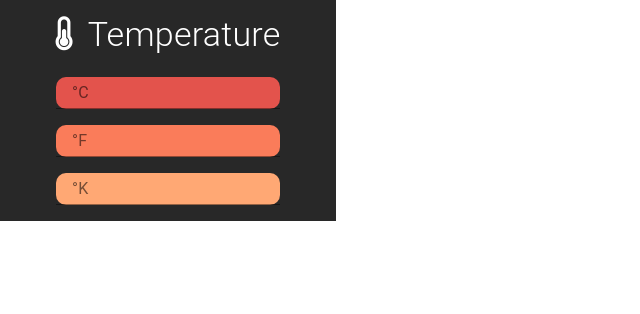
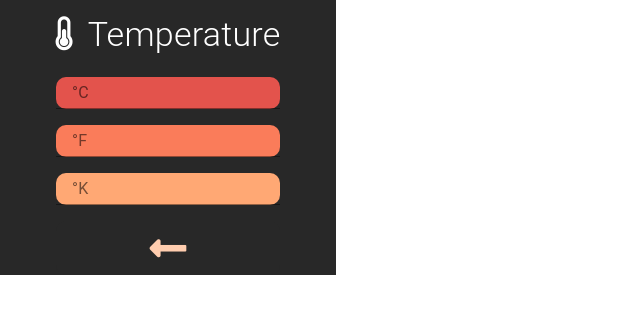
Before and after one commit to amandathedev/unit-switch, a React (Create React App) app: page / in a window 1280 px wide. Both pictures are taken after a click on the button "TEMPERATURE". Shown: the top 314 px of the page, without its empty margins (0-640 px from the left). Built offline with nearby package versions, Linux system fonts and the light colour scheme.

Commit message:
back buttons

```diff
--- a/src/components/CategorySelector.js
+++ b/src/components/CategorySelector.js
@@ -12,13 +12,13 @@ const CategorySelector = () => {
 
   switch (displaying) {
     case "temperature":
-      return <Temperature />;
+      return <Temperature setDisplaying={setDisplaying} />;
     case "length":
-      return <Length />;
+      return <Length setDisplaying={setDisplaying} />;
     case "weight":
-      return <Weight />;
+      return <Weight setDisplaying={setDisplaying} />;
     case "speed":
-      return <Speed />;
+      return <Speed setDisplaying={setDisplaying} />;
     case "cooking":
       return <Cooking setDisplaying={setDisplaying} />;
     default:
--- a/src/components/Cooking.js
+++ b/src/components/Cooking.js
@@ -74,7 +74,7 @@ const styles = {
   },
   backButton: {
     backgroundColor: "#282828",
-    color: "#bf7fbf"
+    color: "#f9f2f9"
     // marinBottom: "1em"
     // paddingTop: "0",
     // paddingBottom: "5em"
--- a/src/components/Length.js
+++ b/src/components/Length.js
@@ -3,9 +3,18 @@ import { Input } from "@material-ui/core";
 import { useState } from "react";
 import { makeStyles } from "@material-ui/core/styles";
 import { Typography } from "@material-ui/core";
+import Button from "@material-ui/core/Button";
 import InputAdornment from "@material-ui/core/InputAdornment";
 
 const useStyles = makeStyles(theme => ({
+  button: {
+    // margin: theme.spacing(1),
+    width: "16em",
+    fontWeight: "700",
+    borderRadius: "10px"
+    // height: "30px",
+    // paddingBottom: "2.2em"
+  },
   tempDiv: {
     backgroundColor: "#282828",
     width: "21em"
@@ -52,6 +61,13 @@ const styles = {
   cmInput: {
     backgroundColor: "#b0edf3",
     marginBottom: "1em"
+  },
+  backButton: {
+    backgroundColor: "#282828",
+    color: "#d2f5f8"
+    // marinBottom: "1em"
+    // paddingTop: "0",
+    // paddingBottom: "5em"
   }
 };
 
@@ -205,7 +221,7 @@ const convertCentimeterToMeter = centimeter => {
   return Math.round(num * 100) / 100;
 };
 
-const Length = () => {
+const Length = props => {
   const [mile, setMile] = useState("");
   const [foot, setFoot] = useState("");
   const [inch, setInch] = useState("");
@@ -387,6 +403,14 @@ const Length = () => {
           "aria-label": "weight"
         }}
       />
+      <Button
+        // variant="contained"
+        className={classes.button}
+        style={styles.backButton}
+        onClick={() => props.setDisplaying("")}
+      >
+        <i class="fas fa-long-arrow-alt-left fa-3x"></i>
+      </Button>
     </div>
   );
 };
--- a/src/components/Speed.js
+++ b/src/components/Speed.js
@@ -3,9 +3,18 @@ import { useState } from "react";
 import { Input } from "@material-ui/core";
 import { makeStyles } from "@material-ui/core/styles";
 import { Typography } from "@material-ui/core";
+import Button from "@material-ui/core/Button";
 import InputAdornment from "@material-ui/core/InputAdornment";
 
 const useStyles = makeStyles(theme => ({
+  button: {
+    // margin: theme.spacing(1),
+    width: "16em",
+    fontWeight: "700",
+    borderRadius: "10px"
+    // height: "30px",
+    // paddingBottom: "2.2em"
+  },
   speedDiv: {
     backgroundColor: "#282828",
     width: "21em"
@@ -39,6 +48,13 @@ const styles = {
   },
   kmInput: {
     backgroundColor: "#67C897"
+  },
+  backButton: {
+    backgroundColor: "#282828",
+    color: "#92d8b5"
+    // marinBottom: "1em"
+    // paddingTop: "0",
+    // paddingBottom: "5em"
   }
 };
 
@@ -52,7 +68,7 @@ const convertMphToKmh = mph => {
   return Math.round(num * 100) / 100;
 };
 
-const Speed = () => {
+const Speed = props => {
   const [mph, setMph] = useState();
   const [kmh, setKmh] = useState();
   const classes = useStyles();
@@ -110,6 +126,14 @@ const Speed = () => {
           "aria-label": "weight"
         }}
       />
+      <Button
+        // variant="contained"
+        className={classes.button}
+        style={styles.backButton}
+        onClick={() => props.setDisplaying("")}
+      >
+        <i class="fas fa-long-arrow-alt-left fa-3x"></i>
+      </Button>
     </div>
   );
 };
--- a/src/components/Temperature.js
+++ b/src/components/Temperature.js
@@ -3,9 +3,18 @@ import { useState } from "react";
 import { Input } from "@material-ui/core";
 import { makeStyles } from "@material-ui/core/styles";
 import { Typography } from "@material-ui/core";
+import Button from "@material-ui/core/Button";
 import InputAdornment from "@material-ui/core/InputAdornment";
 
 const useStyles = makeStyles(theme => ({
+  button: {
+    // margin: theme.spacing(1),
+    width: "16em",
+    fontWeight: "700",
+    borderRadius: "10px"
+    // height: "30px",
+    // paddingBottom: "2.2em"
+  },
   tempDiv: {
     backgroundColor: "#282828",
     width: "21em"
@@ -43,6 +52,13 @@ const styles = {
   Kinput: {
     backgroundColor: "#FFA874",
     marginBottom: "1em"
+  },
+  backButton: {
+    backgroundColor: "#282828",
+    color: "#ffcdaf"
+    // marinBottom: "1em"
+    // paddingTop: "0",
+    // paddingBottom: "5em"
   }
 };
 
@@ -76,7 +92,7 @@ const convertKelvinToCelsius = kelvin => {
   return Math.round(num * 100) / 100;
 };
 
-const Temperature = () => {
+const Temperature = props => {
   const [celsius, setCelsius] = useState();
   const [kelvin, setKelvin] = useState();
   const [fahrenheit, setFahrenheit] = useState();
@@ -162,6 +178,14 @@ const Temperature = () => {
           "aria-label": "weight"
         }}
       />
+      <Button
+        // variant="contained"
+        className={classes.button}
+        style={styles.backButton}
+        onClick={() => props.setDisplaying("")}
+      >
+        <i class="fas fa-long-arrow-alt-left fa-3x"></i>
+      </Button>
     </div>
   );
 };
--- a/src/components/Weight.js
+++ b/src/components/Weight.js
@@ -3,9 +3,18 @@ import { useState } from "react";
 import { Input } from "@material-ui/core";
 import { makeStyles } from "@material-ui/core/styles";
 import { Typography } from "@material-ui/core";
+import Button from "@material-ui/core/Button";
 import InputAdornment from "@material-ui/core/InputAdornment";
 
 const useStyles = makeStyles(theme => ({
+  button: {
+    // margin: theme.spacing(1),
+    width: "16em",
+    fontWeight: "700",
+    borderRadius: "10px"
+    // height: "30px",
+    // paddingBottom: "2.2em"
+  },
   weightDiv: {
     backgroundColor: "#282828",
     width: "21em"
@@ -53,6 +62,13 @@ const styles = {
     // backgroundColor: "#fffcdd",
     backgroundColor: "#FFFFB7",
     marginBottom: "1em"
+  },
+  backButton: {
+    backgroundColor: "#282828",
+    color: "#ffffde"
+    // marinBottom: "1em"
+    // paddingTop: "0",
+    // paddingBottom: "5em"
   }
 };
 
@@ -156,7 +172,7 @@ const convertTonToOunce = ton => {
   return Math.round(num * 100) / 100;
 };
 
-const Weight = () => {
+const Weight = props => {
   const [pound, setPound] = useState();
   const [ounce, setOunce] = useState();
   const [ton, setTon] = useState();
@@ -304,6 +320,14 @@ const Weight = () => {
           "aria-label": "weight"
         }}
       />
+      <Button
+        // variant="contained"
+        className={classes.button}
+        style={styles.backButton}
+        onClick={() => props.setDisplaying("")}
+      >
+        <i class="fas fa-long-arrow-alt-left fa-3x"></i>
+      </Button>
     </div>
   );
 };
```
